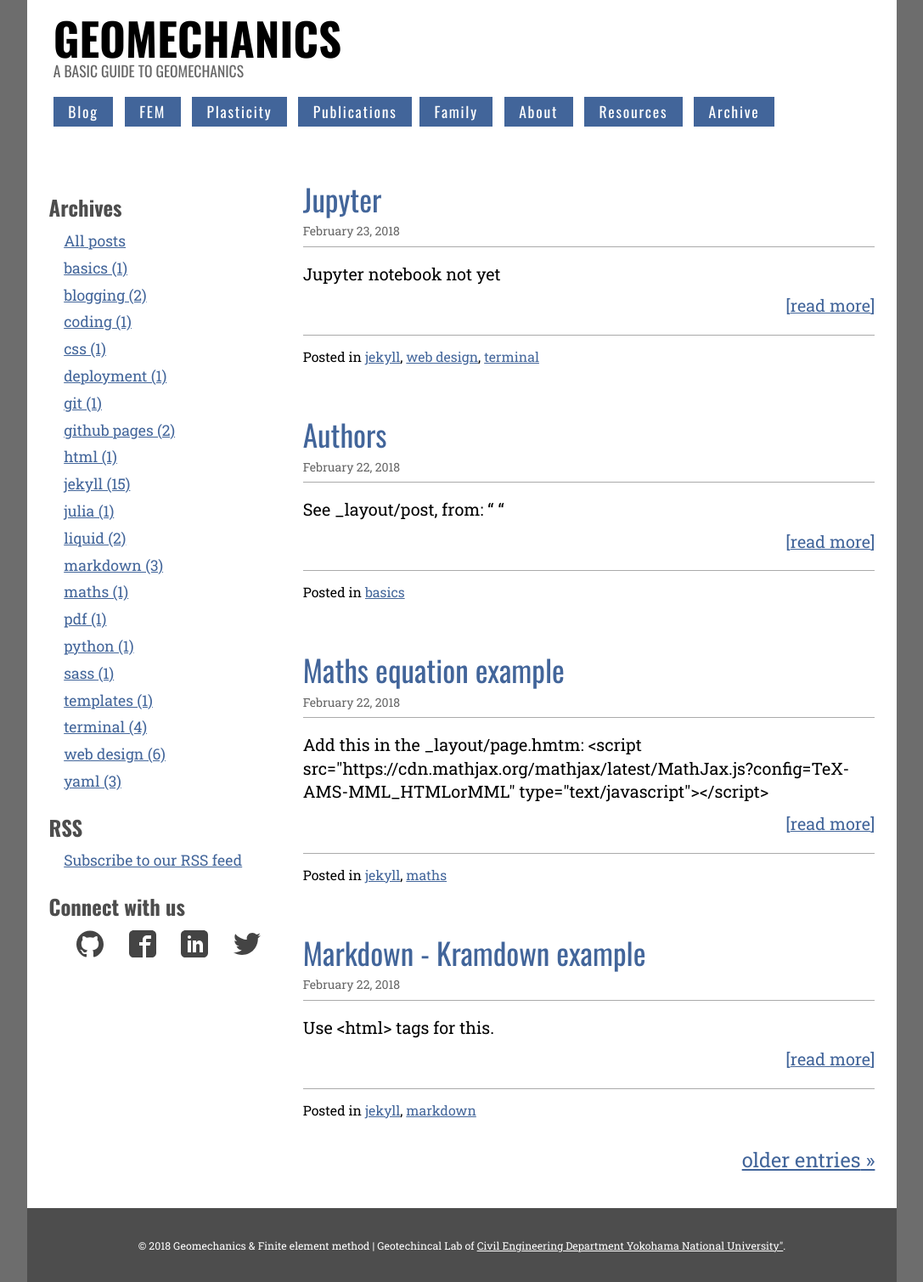
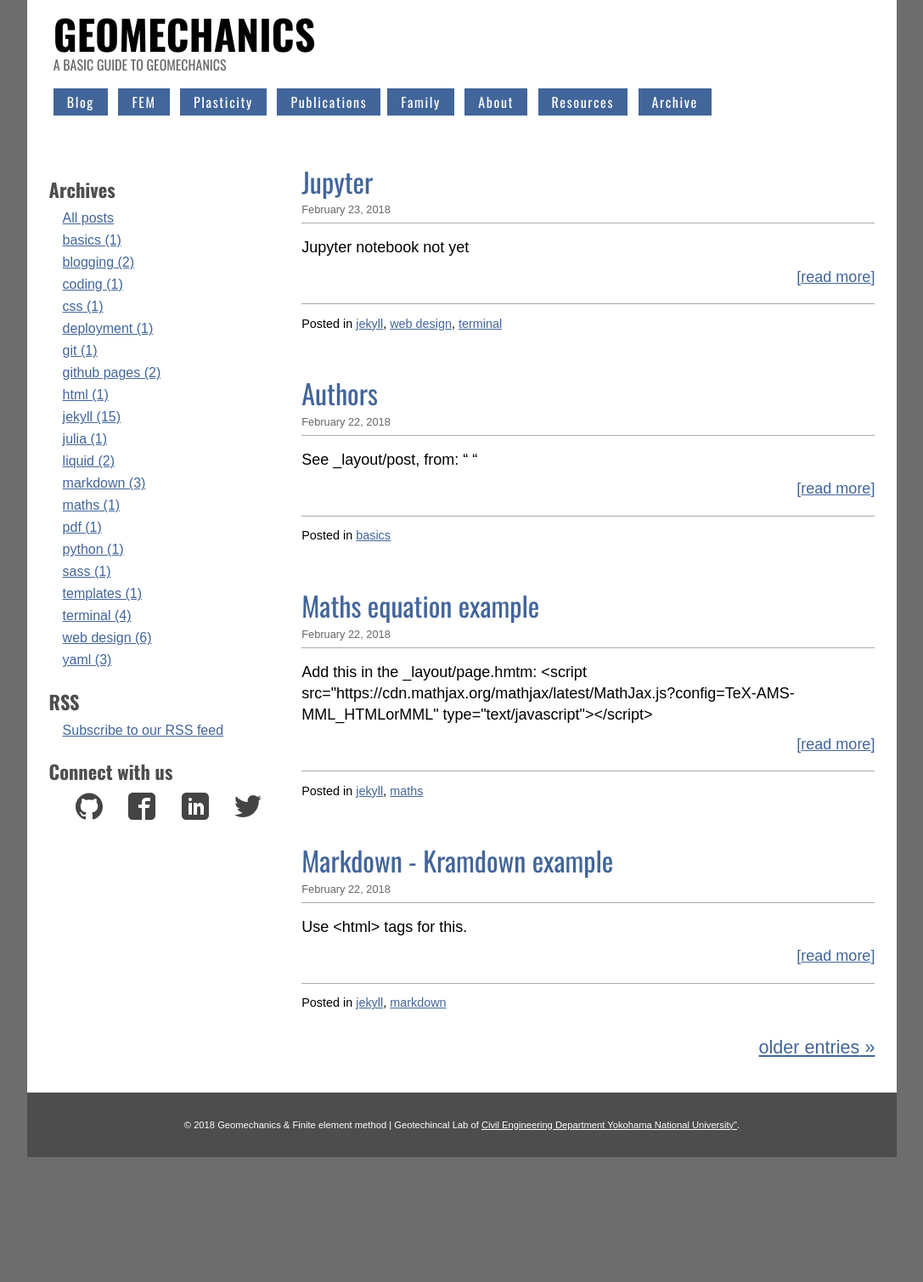
Before and after one commit to quangvunp/geomechanics, a Jekyll site: the page built from index.html, in a window 1280 px wide. Shown: the whole page at 85% size, without its empty margins (96-1183 px from the left). Built offline with Jekyll 4.4.1, drawn with Linux system fonts in a browser that asks for light colours; the list of posts is cut into pages by our own code; after the commit the page ends 1362 px from its top, so only the background shows below that.

Commit message:
Update main.css

```diff
--- a/css/main.css
+++ b/css/main.css
@@ -282,7 +282,7 @@ th {
   Global settings
 -----------------------------------------------------*/
 body {
-	font: 110% 'Roboto Slab', Georgia, serif;
+	font: 100% 'Arial', Georgia, serif;
 	background: white;
 	direction: ltr;
 }
```
